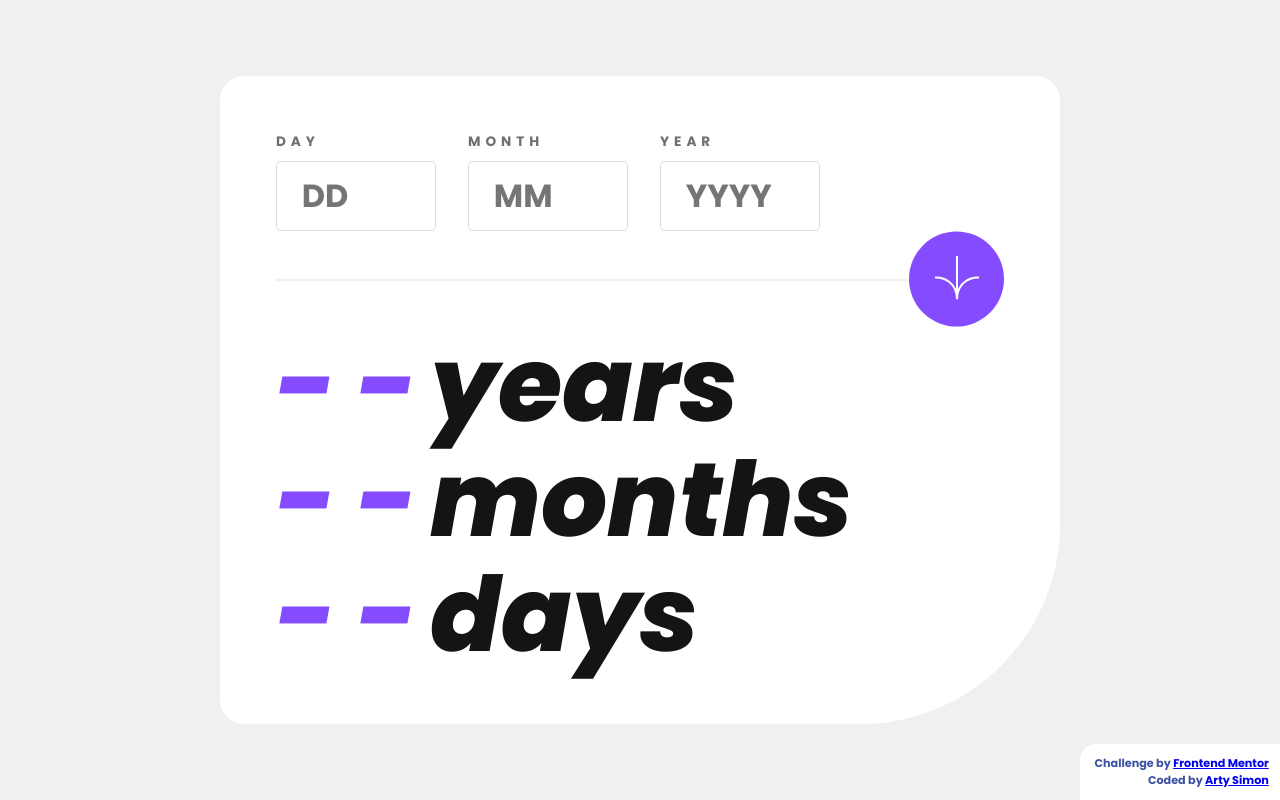
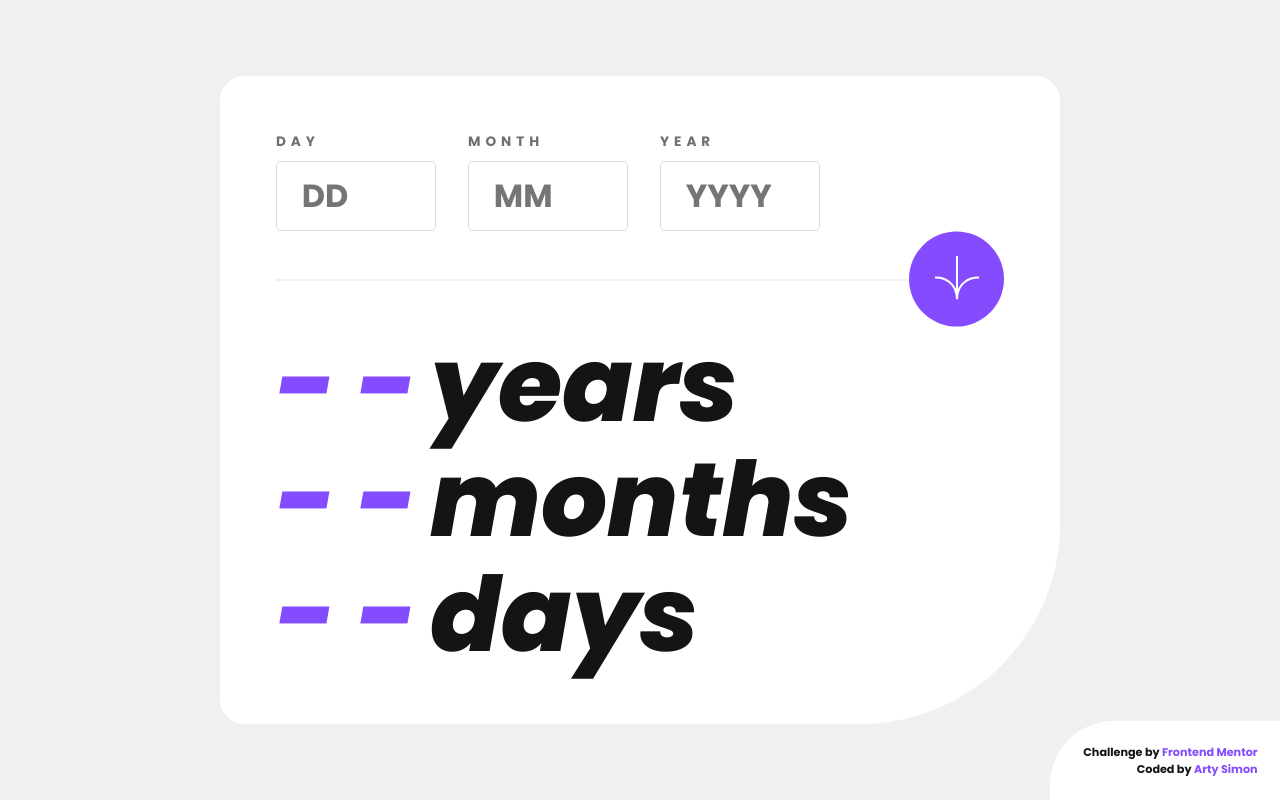
Before and after one commit to artimys/age-calculator-app, a React (Vite) app: page / in a window 1280 px wide. Built offline with nearby package versions, Linux system fonts and the light colour scheme.

Commit message:
Set anchor colors for attribution

```diff
--- a/src/App.css
+++ b/src/App.css
@@ -46,3 +46,19 @@ body {
     align-items: center;
     min-height: 100vh;
 }
+
+a,
+a:visited {
+    color: var(--purple);
+    text-decoration: none;
+}
+
+a:hover {
+    text-decoration: underline;
+}
+
+a:focus,
+a:focus-visible {
+    outline: 2px solid var(--purple);
+    border-radius: 5px;
+}
--- a/src/App.jsx
+++ b/src/App.jsx
@@ -1,7 +1,6 @@
 import Card from './components/Card'
 import Attribution from './components/Attribution'
 import './App.css'
-import './scss/main.scss'
 
 function App() {
   return (
--- a/src/components/Card.jsx
+++ b/src/components/Card.jsx
@@ -198,7 +198,7 @@ const Card = () => {
             <h3 className={classes['result']}><span ref={dayResultRef}>- - </span>days</h3>
         </section>
 
-        <DevTool control={control} />
+        {/* <DevTool control={control} /> */}
     </article>
 }
 
--- a/src/scss/Attribution.module.css
+++ b/src/scss/Attribution.module.css
@@ -1,13 +1,12 @@
 .attribution {
     position: fixed;
-    background: white;
-    width: 200px;
+    width: 230px;
     bottom: 0;
     right: 0;
-    padding: 1em;
-    /* border: 1px solid #aaa; */
-    border-top-left-radius: 1rem;
+    padding: 2em;
+    background: var(--off-white);
+    background: var(--white);
+    border-top-left-radius: 4rem;
     font-size: 0.7rem;
     text-align: right;
-    color: #3e52a3;
   }
--- a/src/scss/Card.module.css
+++ b/src/scss/Card.module.css
@@ -52,7 +52,7 @@ button#btnCalculateAge:hover {
 
 button#btnCalculateAge:focus,
 button#btnCalculateAge:focus-visible {
-    outline: 2px solid var(--purple);
+    outline: 2px solid var(--off-black);
     outline-offset: 3px;
 }
 
```
Also changed, not shown: src/scss/main.scss (deleted).
